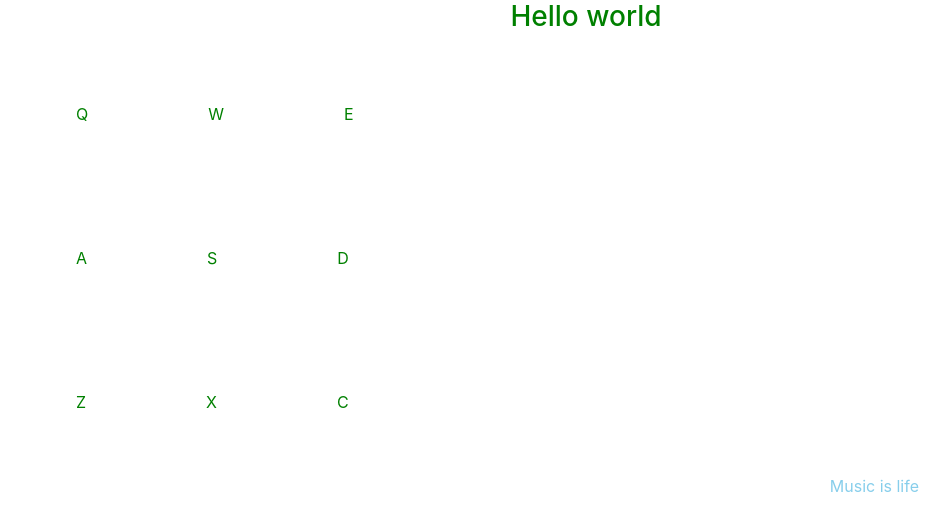
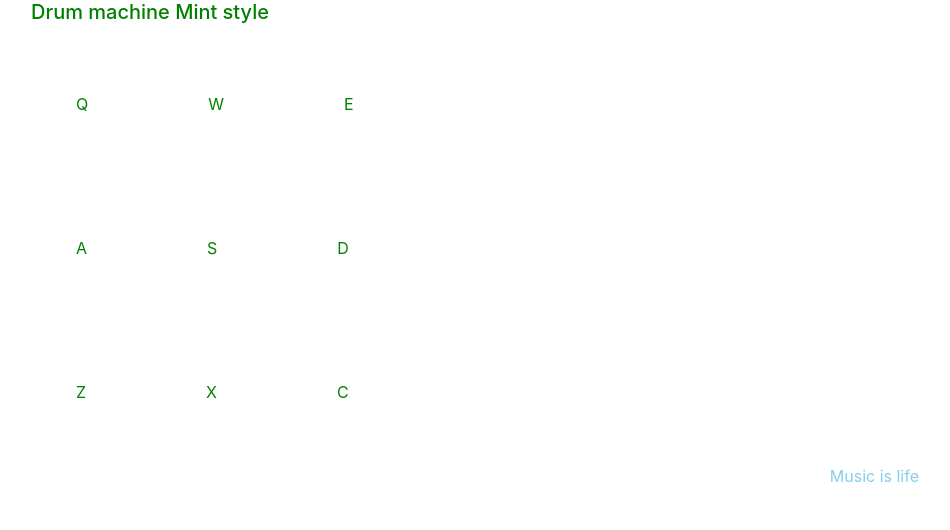
Before and after one commit to djolesusername/fcc-libraries-drum, a plain HTML site: page index.html in a window 1280 px wide. Shown: the whole page, without its empty margins (54-1004 px from the left). Drawn offline with nearby package versions, Linux system fonts and the light colour scheme.

Commit message:
heading update

```diff
--- a/index.html
+++ b/index.html
@@ -14,7 +14,7 @@
 <body>
 
     <div id="drum-machine" class="container .container-fluid">
-        <h3>Hello world </h3>
+        <h5>Drum machine Mint style </h5>
 
         <div class="row .container-fluid">
             <div class="drum-pad  .col-3 " id="1" onclick="playaudio()"> Q<audio src="close.oga" class="clip" id="Q">
```
